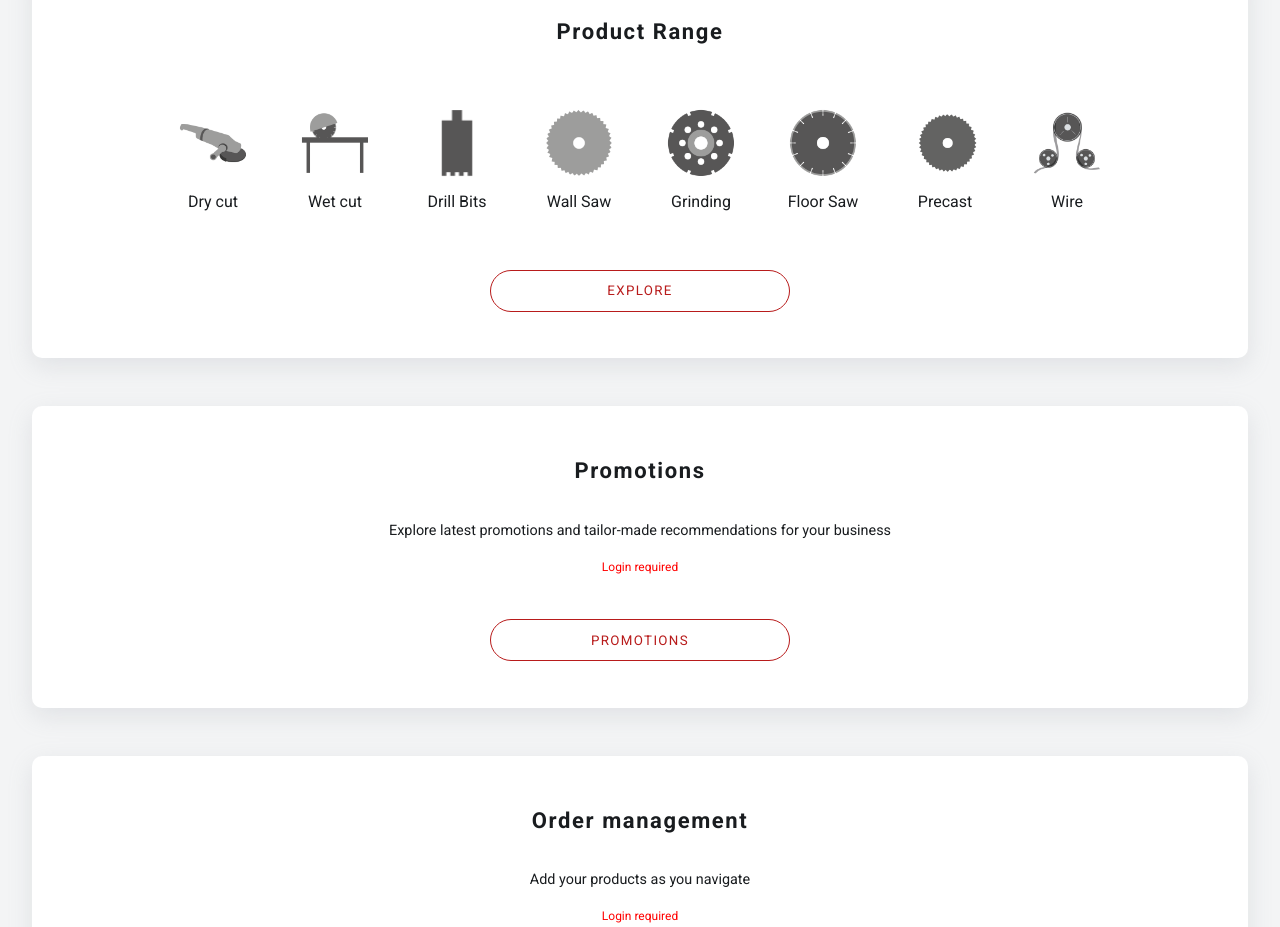
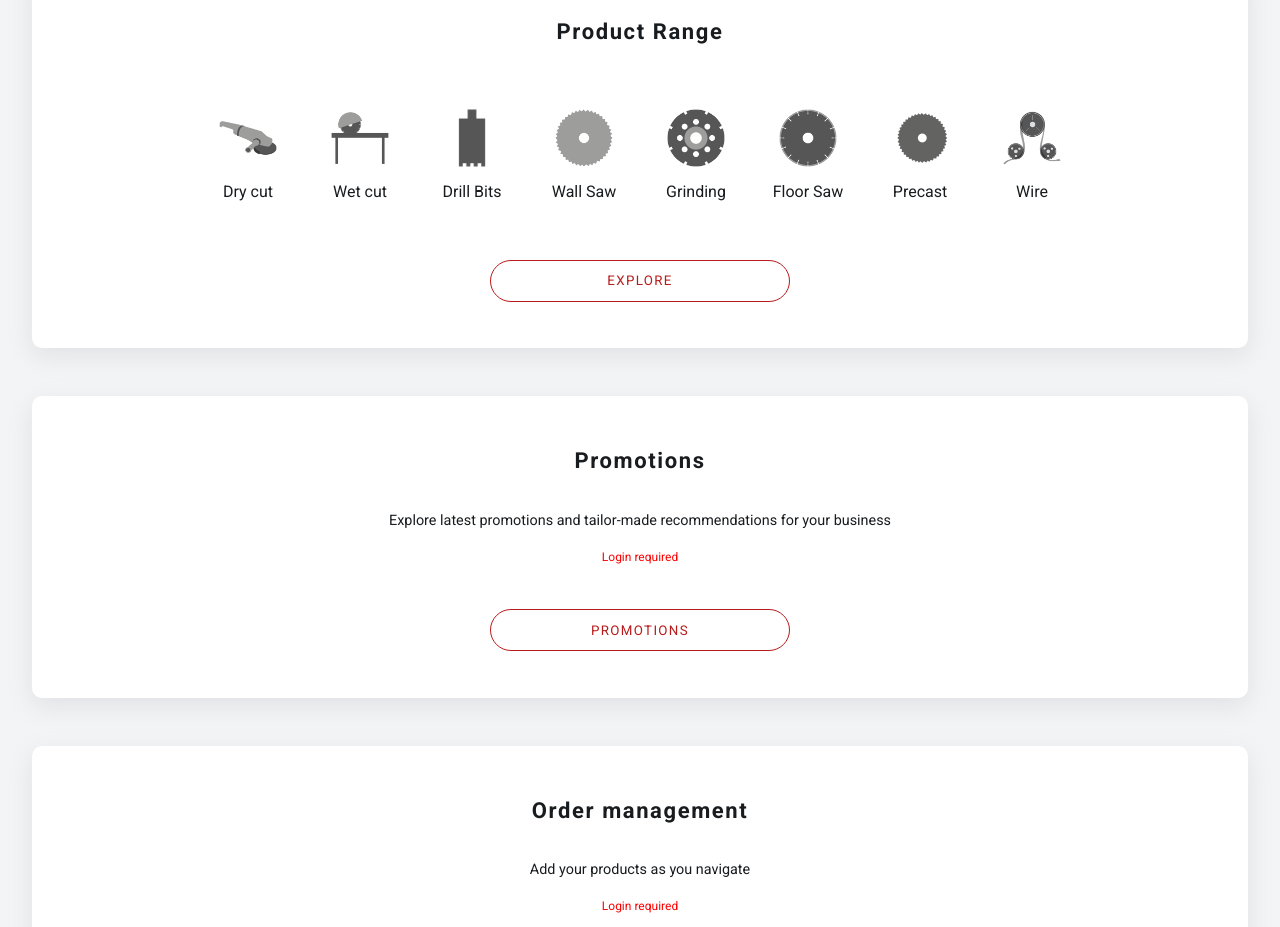
Before and after one commit to dmoiseev22/PartnerHub, a React (Vite) app: page / in a window 1280 px wide. Shown: the part 1540-2467 px from the top of the page. Built offline with nearby package versions, Linux system fonts and the light colour scheme; no server answers; the database is empty.

Commit message:
UI About Page Ipad Veiw fix

```diff
--- a/src/index.css
+++ b/src/index.css
@@ -195,6 +195,7 @@ main {
   justify-content: center;
   min-width: 350px;
   width: 95%;
+  height: auto;
   max-width: 1400px;
   padding: 1em;
 }
@@ -324,7 +325,7 @@ main {
   }
 
   .home-page-range-inner img {
-    max-width: 90px;
+    max-width: 80px;
   }
 }
 
@@ -2106,7 +2107,7 @@ input::-webkit-inner-spin-button {
   }
 
   .home-about-inner-container img {
-    width: 40px;
+    width: 34px;
     height: auto;
     margin: 10px
   }
@@ -2260,6 +2261,11 @@ input::-webkit-inner-spin-button {
 }
 
 @media (min-width: 1100px) {
+
+  .home-about-inner-container img {
+    width: 40px;
+  }
+
   .home-page-welcome-section h1 {
     max-width: 600px;
     font-size: 54px;
```
